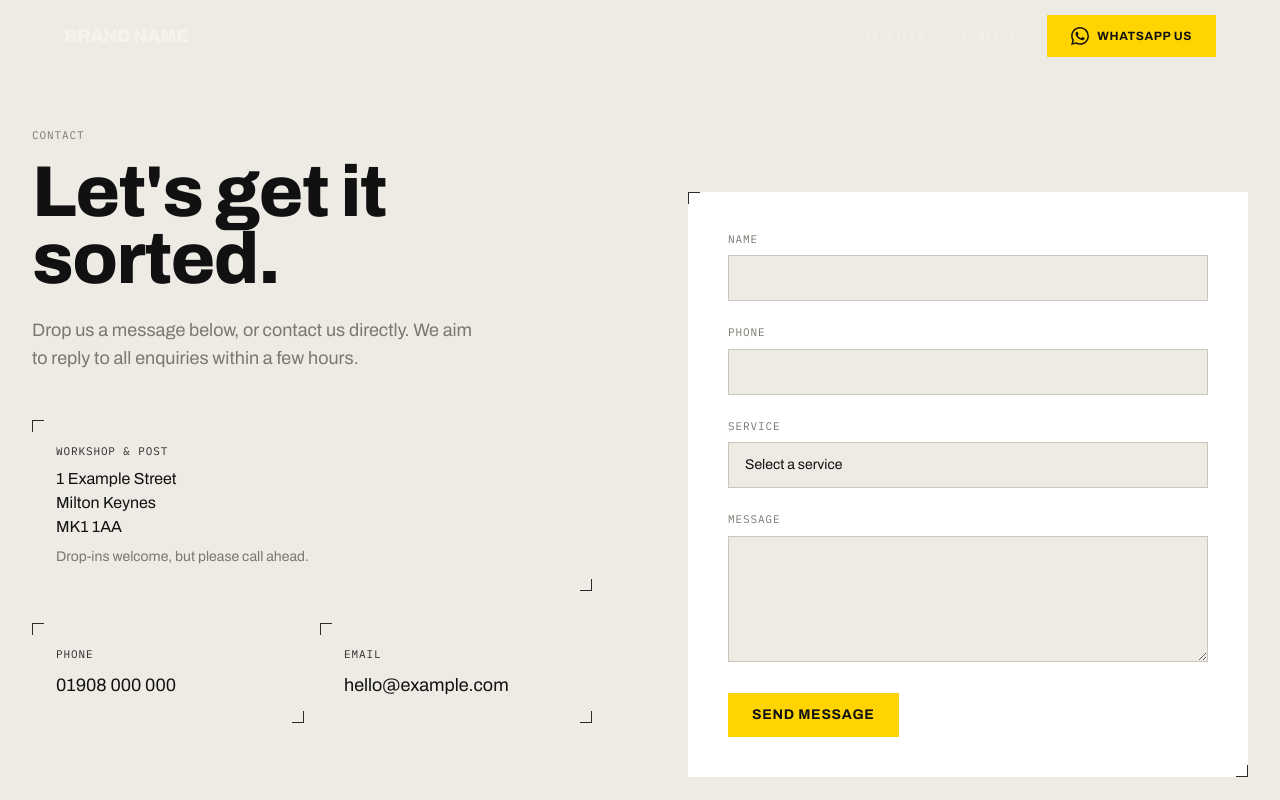
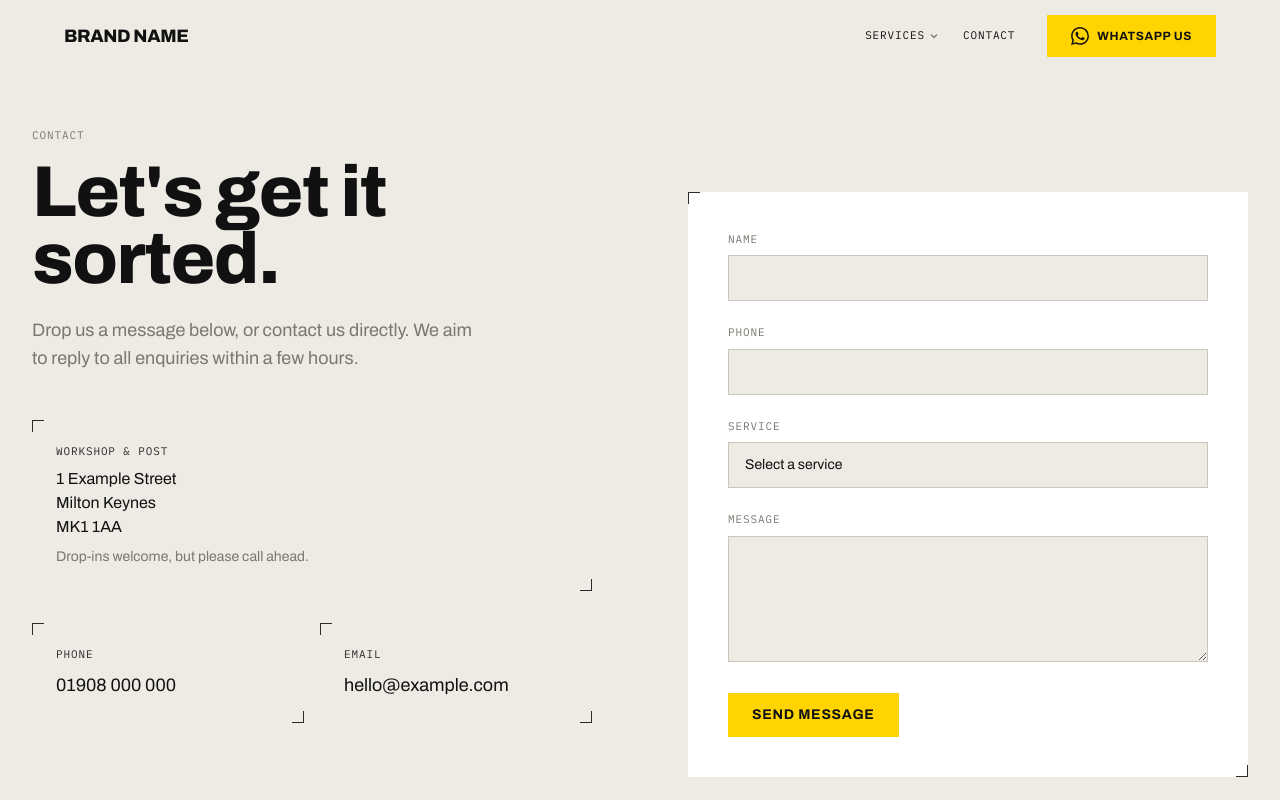
Before and after one commit to Ahmadprofessional/tech-repair-services, a Next.js app: page /contact in a window 1280 px wide. Shown: the top 800 px of the page. Built offline with nearby package versions, Linux system fonts and the light colour scheme.

Commit message:
fix the navbar color theme

```diff
--- a/src/components/Header.tsx
+++ b/src/components/Header.tsx
@@ -2,6 +2,7 @@
 
 import Link from "next/link";
 import { useState, useEffect, useRef } from "react";
+import { usePathname } from "next/navigation";
 import { siteConfig } from "@/config/site";
 import { WhatsAppButton } from "@/components/WhatsAppButton";
 import { services } from "@/data/services";
@@ -11,6 +12,12 @@ export function Header() {
   const [isScrolled, setIsScrolled] = useState(false);
   const [isHidden, setIsHidden] = useState(false);
   const lastScrollY = useRef(0);
+  const pathname = usePathname();
+
+  const isHomePage = pathname === "/";
+  const isDarkHeader = isScrolled || menuOpen;
+  const textColor = isDarkHeader || isHomePage ? "text-[#F5F3EC]" : "text-[#111111]";
+  const hamburgerColor = isDarkHeader || isHomePage ? "bg-[#F5F3EC]" : "bg-[#111111]";
 
   // Scroll listener
   useEffect(() => {
@@ -57,7 +64,7 @@ export function Header() {
         {/* Wordmark */}
         <Link
           href="/"
-          className="font-headline text-lg tracking-tight text-[#F5F3EC] z-50 relative"
+          className={`font-headline text-lg tracking-tight ${textColor} z-50 relative transition-colors duration-300`}
           aria-label={`${siteConfig.name} home`}
           onClick={() => setMenuOpen(false)}
         >
@@ -68,7 +75,7 @@ export function Header() {
         <nav className="hidden items-center gap-6 md:flex" aria-label="Main navigation">
           {/* Services Dropdown */}
           <div className="relative group py-4">
-            <button className="font-mono-label text-[#F5F3EC] transition-colors hover:text-accent flex items-center gap-1">
+            <button className={`font-mono-label ${textColor} transition-colors hover:text-accent flex items-center gap-1`}>
               Services
               <svg width="10" height="10" viewBox="0 0 10 10" className="opacity-50 transition-transform group-hover:rotate-180">
                 <path d="M2 3.5L5 6.5L8 3.5" stroke="currentColor" fill="none" strokeWidth="1.5" />
@@ -91,7 +98,7 @@ export function Header() {
 
           <Link
             href="/contact"
-            className="font-mono-label text-[#F5F3EC] transition-colors hover:text-accent"
+            className={`font-mono-label ${textColor} transition-colors hover:text-accent`}
           >
             Contact
           </Link>
@@ -107,17 +114,17 @@ export function Header() {
             aria-expanded={menuOpen}
           >
             <span
-              className={`block h-px w-5 bg-[#F5F3EC] transition-transform duration-200 ${
+              className={`block h-px w-5 ${hamburgerColor} transition-all duration-300 ${
                 menuOpen ? "translate-y-[5px] rotate-45" : ""
               }`}
             />
             <span
-              className={`block h-px w-5 bg-[#F5F3EC] transition-opacity duration-200 ${
+              className={`block h-px w-5 ${hamburgerColor} transition-all duration-300 ${
                 menuOpen ? "opacity-0" : ""
               }`}
             />
             <span
-              className={`block h-px w-5 bg-[#F5F3EC] transition-transform duration-200 ${
+              className={`block h-px w-5 ${hamburgerColor} transition-all duration-300 ${
                 menuOpen ? "-translate-y-[5px] -rotate-45" : ""
               }`}
             />
```
